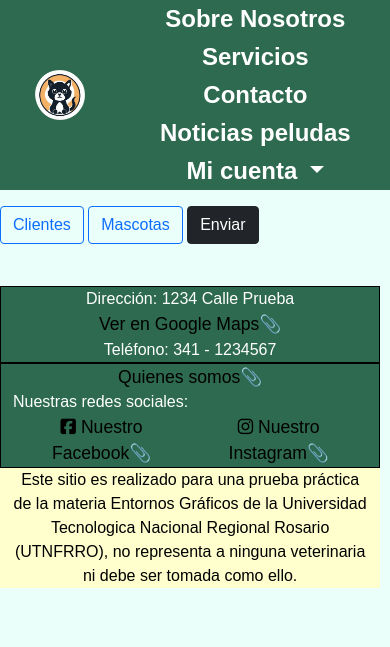
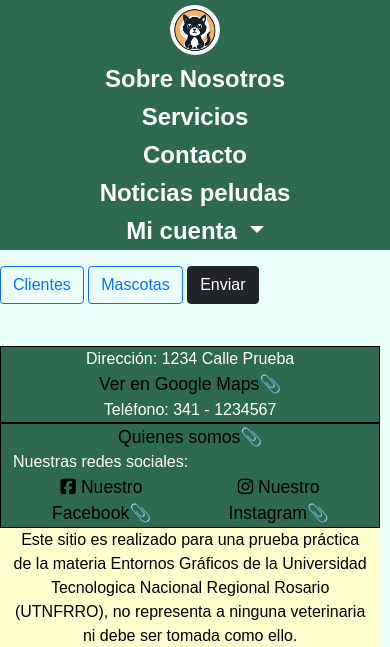
Before and after one commit to mateoregodesebes/Pagina-Veterinaria, a PHP site: page / in a window 390 px wide. Shown: the top 647 px of the page. Run offline with PHP 8.4, Linux system fonts and the light colour scheme; some libraries are stand-ins or nearby versions.

Commit message:
Improved navbar responsiveness. Added column based and media queries for phones

```diff
--- a/public/css/navbar.css
+++ b/public/css/navbar.css
@@ -6,6 +6,12 @@ header {
     display: flex;
     justify-content: space-around;
     align-items: center;
+}
+
+@media only screen and (max-width: 600px) {
+    header {
+        flex-direction: column;
+    }
 }
 
 nav {
@@ -53,13 +59,6 @@ li.nav-item {
 
     transition: 1s ease;
 }
-
-@media only screen and (max-width: 600px) {
-    .navbar-nav {
-        margin-right: 15%;
-    }
-}
-
 button.nav-btn {
     width: 100%;
     height: 100%;
@@ -83,6 +82,7 @@ button.nav-btn:has(+ .dropdown-menu:hover) {
 }
 
 .dropdown-menu {
+    position: absolute !important;
     -webkit-transform: translate(-25%, 0);
     -o-transform: translate(-25%, 0);
     transform: translate(-25%, 0);
```
